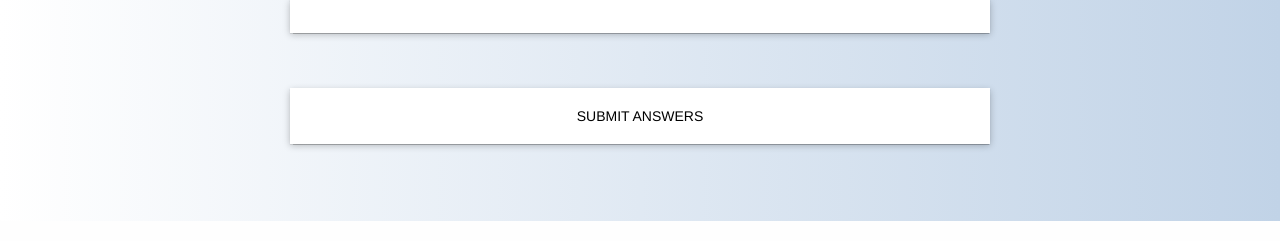
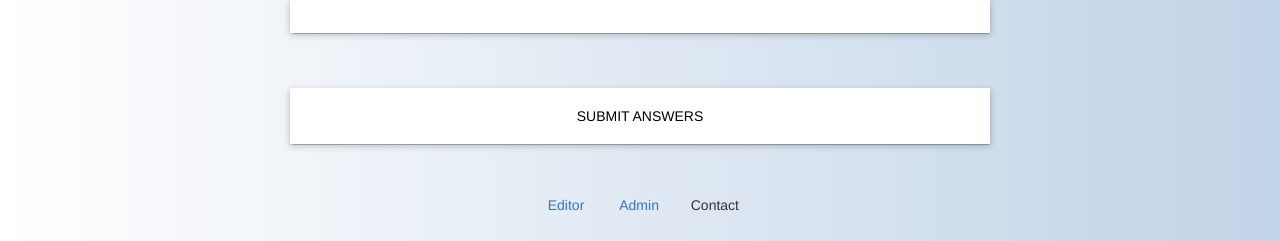
Before and after one commit to Pyother/templates, a Django app: page / in a window 1280 px wide. Shown: the part 1368-1609 px from the top of the page. Run offline with Django 4.2, Linux system fonts and the light colour scheme; some libraries are stand-ins or nearby versions; some web fonts are replaced.

Commit message:
Django survey - add admin and editor sites url redirection

```diff
--- a/python/django_survey/survey/calculator/templates/main.html
+++ b/python/django_survey/survey/calculator/templates/main.html
@@ -176,7 +176,17 @@
 
     <div class="container-fluid" style="padding: 0px;">
         <div class="footer">
-
+            <div class="row">
+                <div class="col-sm-4 col-md-4 col-lg-4">
+                    <a href="{% url 'editor' %}" style="text-decoration: none; color: clack">Editor</a>
+                </div>
+                <div class="col-sm-4 col-md-4 col-lg-4">
+                    <a href="{% url 'admin:index' %}" style="text-decoration: none; color: clack">Admin</a>
+                </div>
+                <div class="col-sm-4 col-md-4 col-lg-4">
+                    Contact
+                </div>
+            </div>
         </div>
     </div>
 </body>
--- a/python/django_survey/survey/calculator/views.py
+++ b/python/django_survey/survey/calculator/views.py
@@ -17,5 +17,8 @@ def index(request):
     context = {'form': form}
     return render(request, 'main.html', context)
 
+def redirect_editor(request):
+    return render(request, 'editor.html')
+
 class EditorView(TemplateView):
     template_name = 'editor.html'
```
